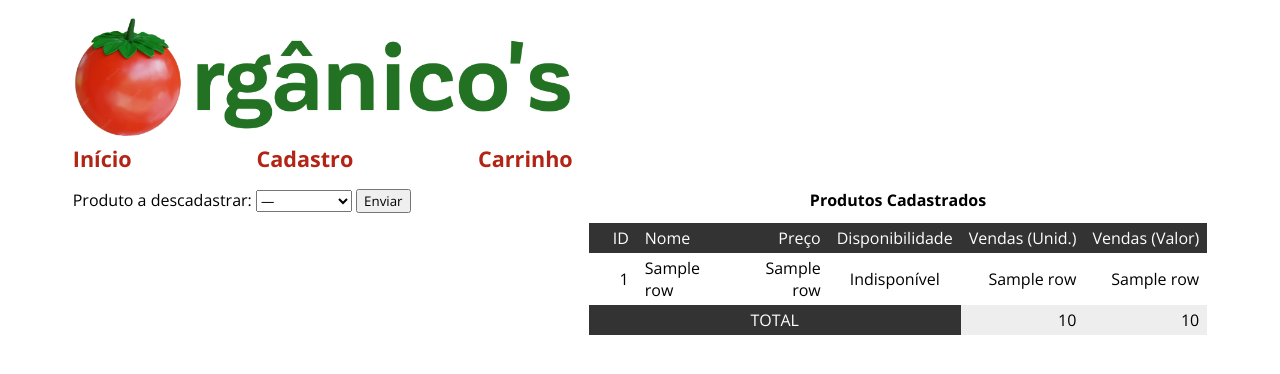
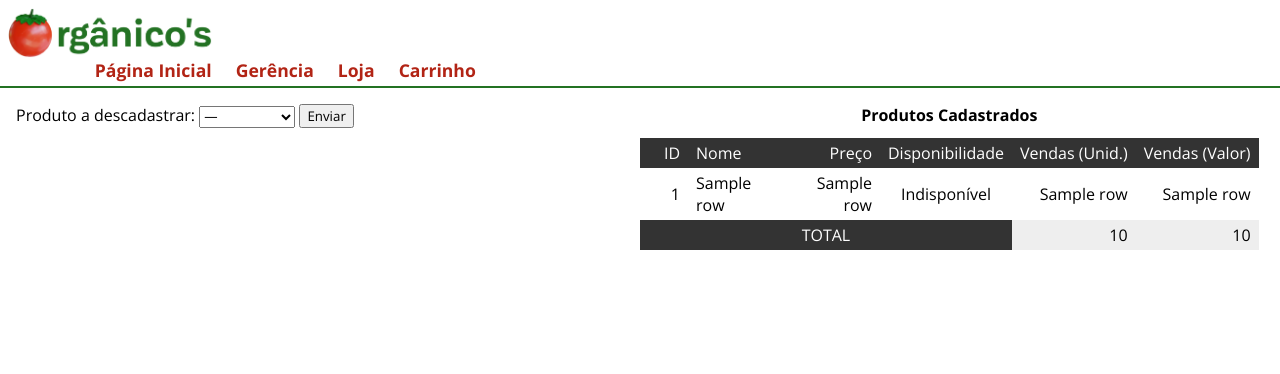
Before and after one commit to s-mitsueda/div_proj1_turma2, a Flask app: template templates/_menu_cadastro.html in a window 1280 px wide. Shown: the top 374 px of the page. Run offline with Flask 2, Linux system fonts and the light colour scheme; the template is opened without the code that fills it: most values are stand-ins (such as "Sample title", 1, 10 or a date in 2020); parts of the project's set-up code (start-up, migrations or seed data) failed here and were passed over.

Commit message:
Adicionar menu de navegação

```diff
--- a/static/style.css
+++ b/static/style.css
@@ -1,23 +1,71 @@
 @import url('https://fonts.googleapis.com/css2?family=Open+Sans&display=swap');
 @import url('https://fonts.googleapis.com/css2?family=Open+Sans:wght@700&display=swap');
 
+/* Todos os elementos */
 * {
 	box-sizing: border-box;
-	font-family: 'Open Sans', sans-serif;;
+	font-family: 'Open Sans', sans-serif;
 }
 
 :root {
 	font-size: 16px;
 }
 
+/* Corpo da página (_base.html) */
 body {
 	display: grid;
-	grid-template-columns: 1fr max-content;
-	gap: 1rem;
-	width: max-content;
+		grid-template-rows: max-content 1fr;
+	width: 100%;
 	height: 100%;
-	padding: 1rem;
-	margin: 0 auto;
+	margin: 0;
+}
+
+/* Menu de navegação (nav.html) */
+.nav_menu {
+	display: grid;
+		grid-template-rows: max-content 1fr;
+		grid-template-columns: repeat(4, max-content);
+		grid-template-areas:
+			"logo  .     .     .    "
+			"link1 link2 link3 link4";
+		justify-items: end;
+		gap: 0 1.5rem;
+	padding: 0.5rem;
+		padding-bottom: 0.25rem;
+	border-bottom: 2px solid #237223;
+}
+.nav_menu_logo {
+	grid-area: logo;
+	height: 3.125rem;
+}
+.nav_menu_list {
+	display: contents;
+}
+.nav_menu_list li {
+	display: block;
+}
+.nav_menu_list a {
+	color: #B22415;
+	font-weight: bold;
+	font-size: 1.1rem;
+	text-decoration: none;
+	transition-duration: 200ms;
+}
+.nav_menu_list a:hover {
+	color: #FF1F06;
+}
+.nav_menu_link_1 {grid-area: link1}
+.nav_menu_link_2 {grid-area: link2}
+.nav_menu_link_3 {grid-area: link3}
+.nav_menu_link_4 {grid-area: link4}
+
+/* Conteúdo principal da página */
+main {
+	margin: 1rem;
+}
+.main_cadastro {
+	display: grid;
+		grid-template-columns: repeat(2, 1fr);
 }
 
 div {
@@ -43,17 +91,9 @@
 	font-weight: bold;
 }
 
-.col_id {
-	width: 3rem;
-}
-
-.col_nome {
-	width: 6rem;
-}
-
-.col_preco {
-	width: 6rem;
-}
+.col_id		{width: 3rem;}
+.col_nome	{width: 6rem;}
+.col_preco	{width: 6rem;}
 
 thead,
 tfoot th {
@@ -94,6 +134,10 @@
 	width: 100%;
 }
 
+#tabela-carrinho {
+	margin: 0 auto;
+}
+
 #tabela-carrinho .produto .quantidade {
 	text-align: center;
 }
@@ -110,10 +154,6 @@
 
 #carrinho-valor-total {
 	text-align: right;
-}
-
-nav .logo img {
-	width: 500px;
 }
 
 input[type='submit'].finalizar-compra {
@@ -135,12 +175,6 @@
 		margin: 0 0 0 0;
 		padding: 1rem;
 	}
-	nav div {
-		width: calc(100vw - 2rem);
-	}
-	nav .logo img {
-		width: calc(100vw - 2rem);
-	}
 
 	* {
 		font-size: 10px;
--- a/templates/_base.html
+++ b/templates/_base.html
@@ -13,18 +13,9 @@
     <link rel="manifest" href="{{url_for('static', filename='favicon/manifest.json')}}">
 </head>
 <body>
-	<nav>
-		<div class="logo">
-			<img src="{{url_for('static', filename='images/logo.png')}}" alt="">
-		</div>
-		<div class="links">
-			<a href="{{url_for('menu_inicial')}}">Início</a>
-			<a href="{{url_for('cadastrar')}}">Cadastro</a>
-			<a href="{{url_for('carrinho')}}">Carrinho</a>
-		</div>
-	</nav>
-	<br />
-	{% block main %}
-	{% endblock %}
+	{% include "nav.html" %}
+	<main class="{% block mainclass %}{% endblock %}">
+		{% block main %}{% endblock %}
+	</main>
 </body>
 </html>
--- a/templates/_menu_cadastro.html
+++ b/templates/_menu_cadastro.html
@@ -1,6 +1,7 @@
 {% extends "_base.html" %}
 
 {% block titulo %}Menu de Cadastro{% endblock titulo %}
+{% block mainclass %}main_cadastro{% endblock mainclass %}
 
 {% block main %}
 <div class="form_wrapper">
@@ -9,5 +10,5 @@
 
 <div class="table_wrapper">
 	{% include "table_produtos.html" %}
-</main>
+</div>
 {% endblock main %}
--- /dev/null
+++ b/templates/nav.html
@@ -0,0 +1,9 @@
+<nav class="nav_menu">
+	<img src="{{ url_for('static', filename='images/logo.png') }}" alt="Organico's"  class="nav_menu_logo">
+	<ul class="nav_menu_list">
+		<li class="nav_menu_link_1"><a href="{{ url_for('menu_inicial') }}">Página Inicial</a></li>
+		<li class="nav_menu_link_2"><a href="{{ url_for('menu_cadastro') }}">Gerência</a></li>
+		<li class="nav_menu_link_3"><a href="{{ url_for('menu_vendas') }}">Loja</a></li>
+		<li class="nav_menu_link_4"><a href="{{ url_for('carrinho') }}">Carrinho</a></li>
+	</ul>
+</nav>
```
Also changed, not shown: static/images/toldo.png (added).
